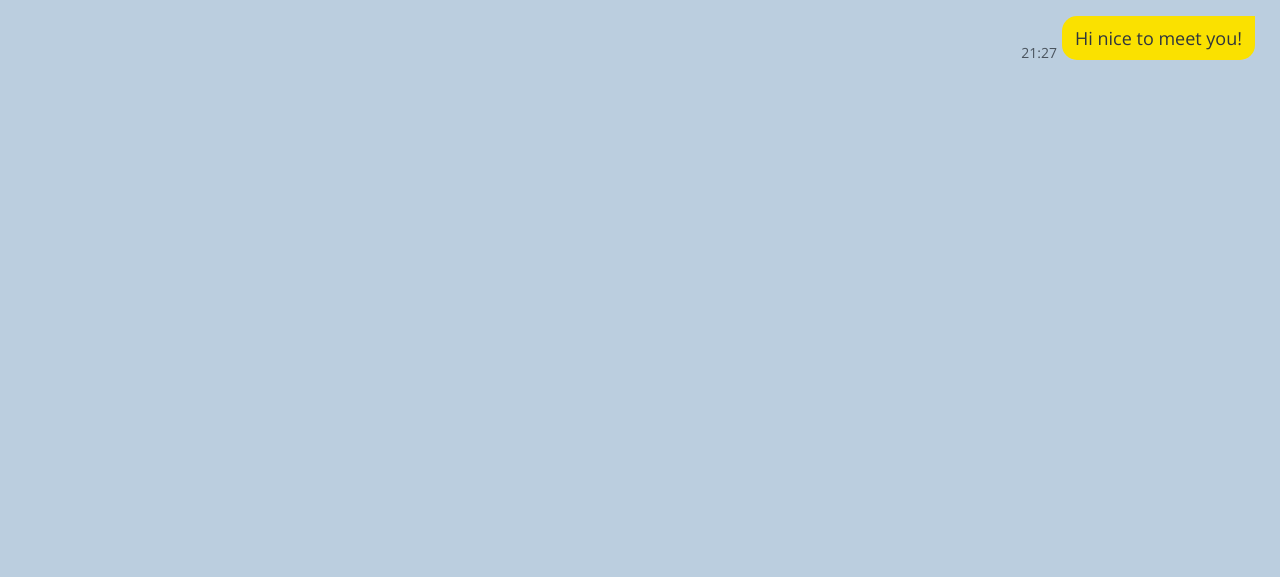
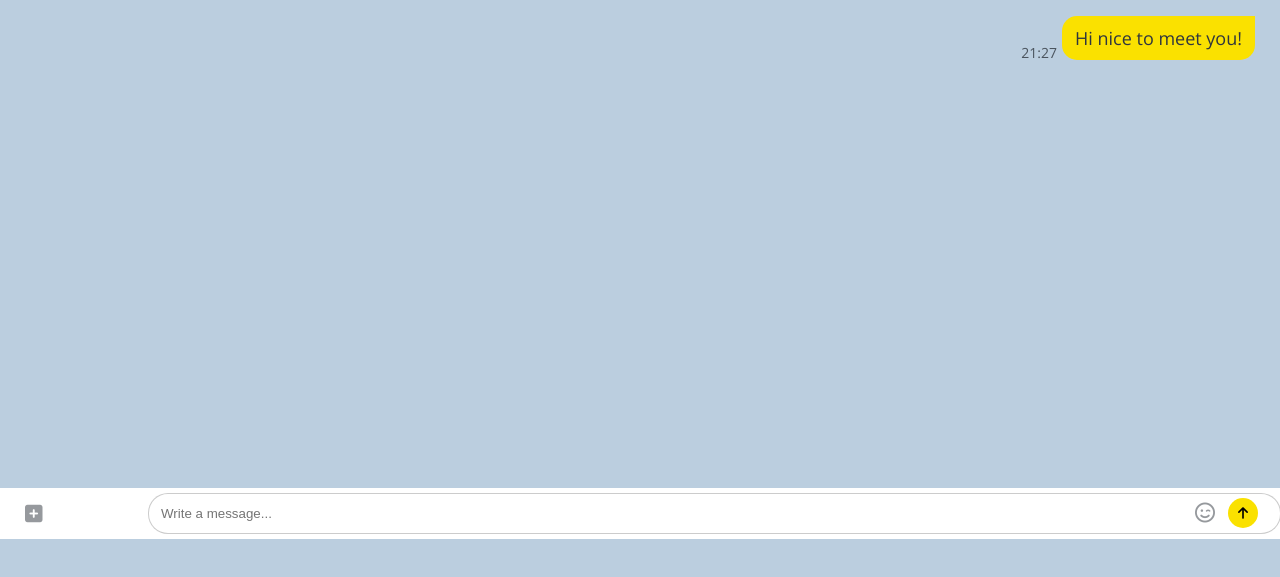
Before and after one commit to Mikakoyoo/kokoa-clone-2020, a plain HTML site: page in-chat.html in a window 1280 px wide. Shown: the part 261-838 px from the top of the page. Drawn offline with nearby package versions, Linux system fonts and the light colour scheme.

Commit message:
#6.33 Write Message Input

```diff
--- a/css/screens/in-chat.css
+++ b/css/screens/in-chat.css
@@ -91,3 +91,63 @@
 .message-row--own .message__info{
     flex-direction: row-reverse;
 }
+
+.reply{
+    position: fixed;
+    bottom: 0;
+    width: 100%;
+    background-color: white;
+    display: flex;
+    justify-content: space-between;
+    padding: 5px 25px;
+    box-sizing: border-box;
+    align-items: center;
+}
+
+.reply .reply__column:first-child{
+    width:10%;
+}
+.reply .reply__column:last-child{
+    width:90%;
+    position: relative;
+}
+
+.reply i {
+    opacity: 0.5;
+}
+
+.reply input{
+    padding: 12px;
+    width: 100%;
+    border: var(--main-border);
+    border-radius: 20px;
+}
+
+.reply__column:last-child > i,
+.reply__column:last-child button{
+    position: absolute;
+    right: -3px;
+    top: 5px;
+}
+
+.reply__column:last-child > i{
+    right: 40px;
+    top: 19px;
+}
+
+.reply__column button {
+    background-color: var(--yellow);
+    border: none;
+    width: 30px;
+    height: 30px;
+    border-radius: 50%;
+}
+
+.reply__column button i {
+    opacity: 1;
+}
+
+.reply__column button:focus,
+.reply__column button:active {
+    outline: none;
+}
--- a/in-chat.html
+++ b/in-chat.html
@@ -60,6 +60,17 @@
       </div>
     </main>
 
+    <form class="reply">
+      <div class="reply__column">
+        <i class="fas fa-plus-square fa-lg"></i>
+      </div>
+      <div class="reply__column">
+        <input type="text" placeholder="Write a message..." />
+        <i class="far fa-smile-wink fa-lg"></i>
+        <button><i class="fas fa-arrow-up"></i></button>
+      </div>
+    </form>
+
     <script
       src="https://kit.fontawesome.com/c825c6fdac.js"
       crossorigin="anonymous"
```
